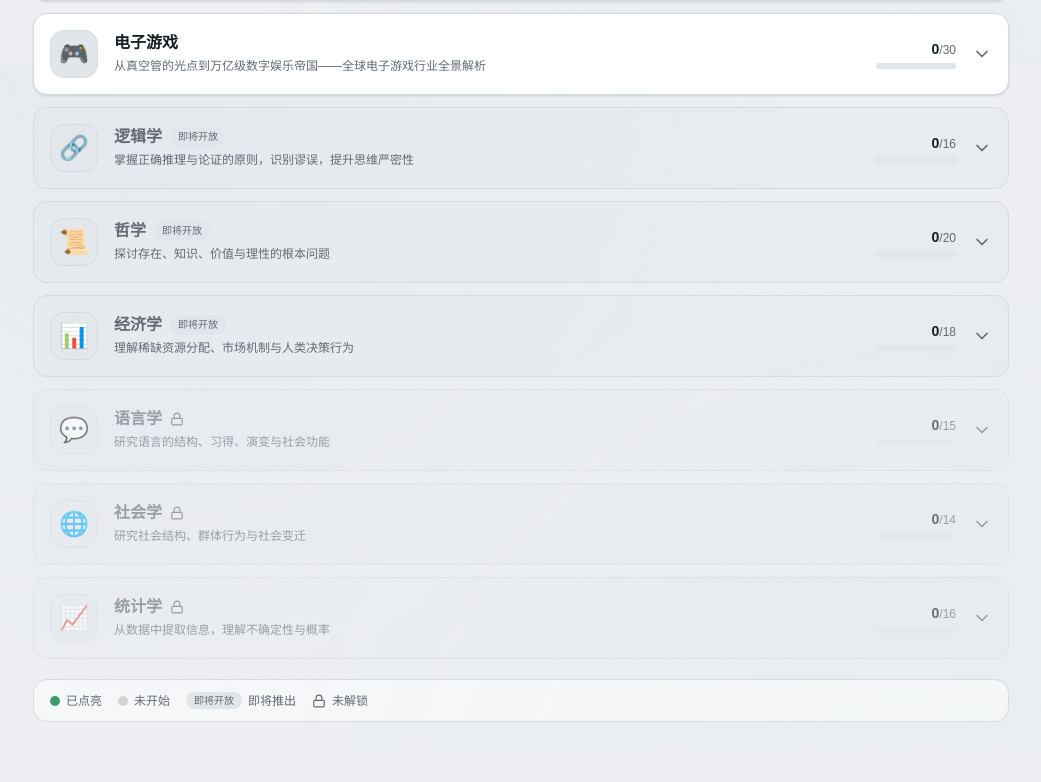
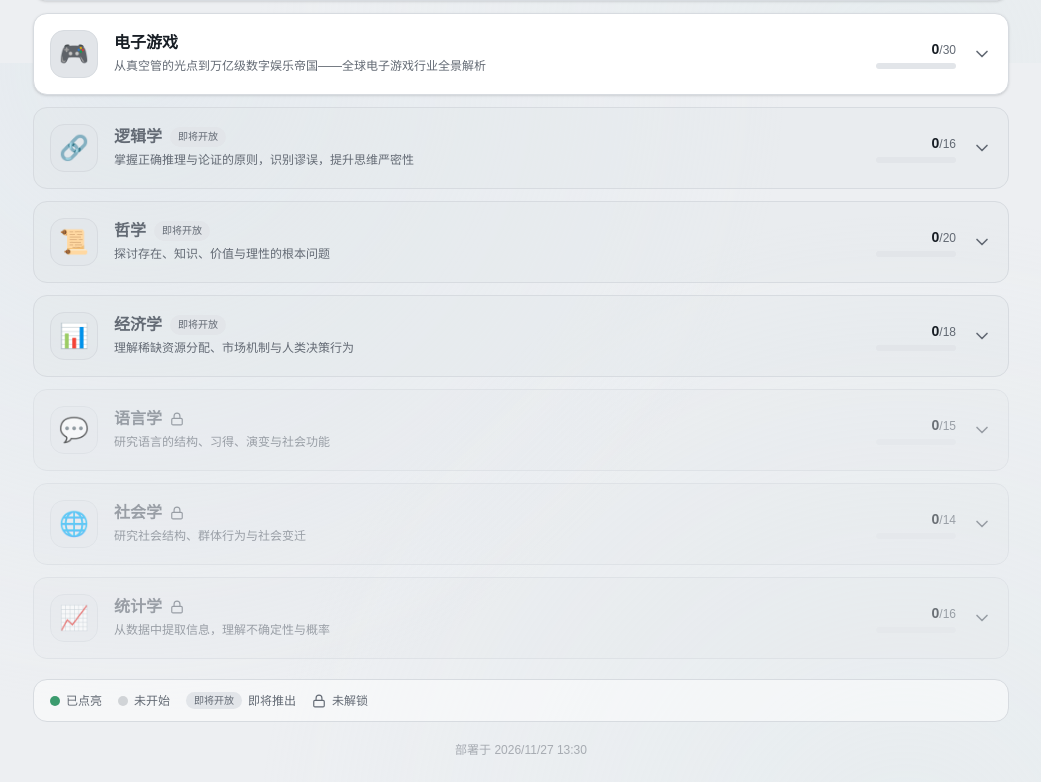
Before and after one commit to simonliu666/knowledge-universe, a React (Vite) app: page / in a window 1280 px wide. Shown: the part 737-1519 px from the top of the page, without its empty margins (119-1160 px from the left). Before the commit the page ends 1483 px from the top, so only its background shows below. Built offline with nearby package versions, Linux system fonts and the light colour scheme.

Commit message:
feat: 主页显示部署更新时间
- vite.config.ts 注入 __BUILD_TIME__ 构建时间戳
- 新增 global.d.ts 声明全局变量
- DomainMapPage 底部显示部署时间（如：部署于 2026/08/12 15:30）

```diff
--- /dev/null
+++ b/src/global.d.ts
@@ -0,0 +1,2 @@
+/** 构建时间戳（由 vite define 注入，每次 build 时生成） */
+declare const __BUILD_TIME__: string
--- a/src/pages/DomainMapPage/DomainMapPage.tsx
+++ b/src/pages/DomainMapPage/DomainMapPage.tsx
@@ -250,6 +250,11 @@ export default function DomainMapPage() {
             未解锁
           </div>
         </div>
+
+        {/* 部署更新时间 */}
+        <div className="mt-3 flex items-center justify-center gap-1.5 text-xs text-muted-foreground/50">
+          <span>部署于 {new Date(__BUILD_TIME__).toLocaleString("zh-CN", { year: "numeric", month: "2-digit", day: "2-digit", hour: "2-digit", minute: "2-digit" })}</span>
+        </div>
       </div>
     </div>
   )
--- a/vite.config.ts
+++ b/vite.config.ts
@@ -5,8 +5,14 @@ import { defineConfig } from '@lark-apaas/coding-preset-vite-react'
 // 本地开发时使用根路径 /
 const base = process.env.GITHUB_PAGES ? '/knowledge-universe/' : '/'
 
+// 构建时间戳（每次 build 时注入）
+const BUILD_TIME = new Date().toISOString()
+
 export default defineConfig({
   base,
+  define: {
+    __BUILD_TIME__: JSON.stringify(BUILD_TIME),
+  },
   resolve: {
     alias: {
       '@': path.resolve(__dirname, 'src'),
```
